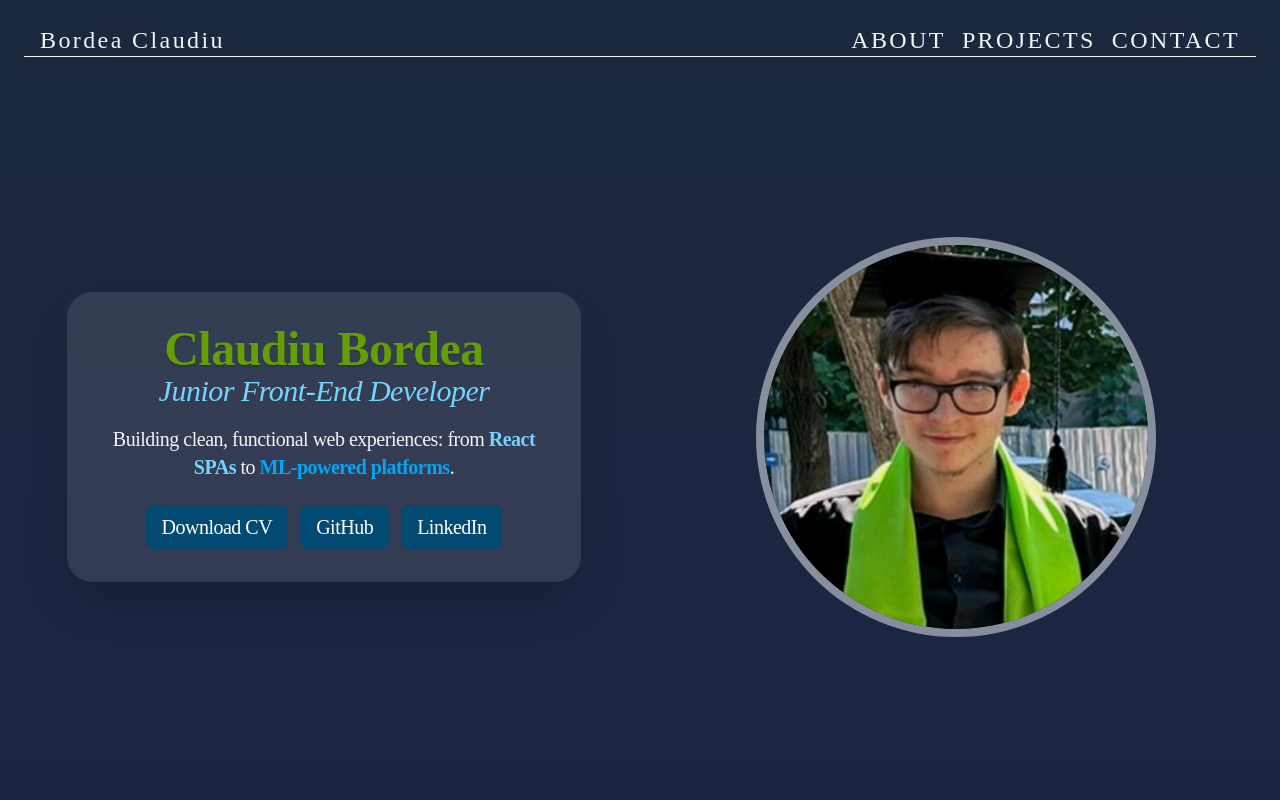
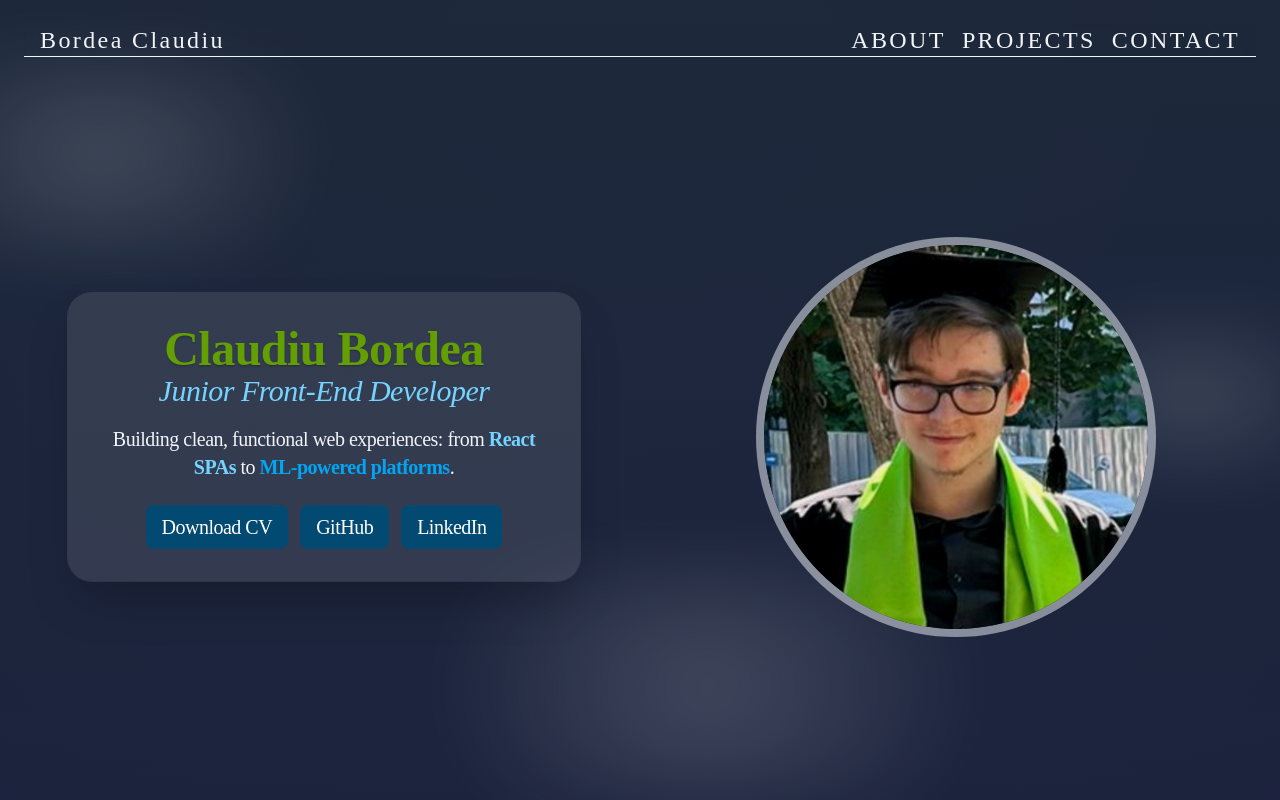
Before and after one commit to Cloudiu9/Portfolio, a React (Vite) app: page / in a window 1280 px wide. Shown: the top 800 px of the page. Built offline with nearby package versions, Linux system fonts and the light colour scheme.

Commit message:
Added clouds and a darker filter to the background.

```diff
--- a/src/App.jsx
+++ b/src/App.jsx
@@ -4,20 +4,33 @@ import Header from "./sections/Header";
 import Hero from "./sections/Hero";
 import Projects from "./sections/Projects";
 import CloudDivider from "./components/CloudDivider";
+import Atmosphere from "./components/Atmosphere";
 
 export default function App() {
   return (
-    <div className="min-h-screen w-full bg-linear-to-b from-slate-800 via-indigo-950 to-sky-800 text-slate-100 font-['NeueMontreal'] text-center text-xl tracking-tight">
-      <div className="p-4 md:p-6 space-y-5 mx-auto max-w-7xl">
+    <div className="relative min-h-screen overflow-hidden bg-linear-to-b from-slate-800 via-indigo-950 to-sky-800 text-slate-100 font-['NeueMontreal'] text-center text-xl tracking-tight">
+      <div className="absolute inset-0 bg-black/10" />
+
+      <div className="absolute inset-0 bg-[radial-gradient(circle_at_top,rgba(255,255,255,0.02),transparent_50%)]" />
+
+      <Atmosphere />
+
+      <main className="relative z-10 p-4 md:p-6 space-y-5 mx-auto max-w-7xl">
         <Header />
         <Hero />
+
         <CloudDivider />
+
         <About />
+
         <CloudDivider />
+
         <Projects />
+
         <CloudDivider />
+
         <Contact />
-      </div>
+      </main>
     </div>
   );
 }
--- /dev/null
+++ b/src/components/Atmosphere.jsx
@@ -0,0 +1,9 @@
+export default function Atmosphere() {
+  return (
+    <div className="pointer-events-none fixed inset-0 overflow-hidden">
+      <div className="cloud cloud-1" />
+      <div className="cloud cloud-2" />
+      <div className="cloud cloud-3" />
+    </div>
+  );
+}
--- a/src/index.css
+++ b/src/index.css
@@ -29,3 +29,82 @@
     transform: translateX(-4px);
   }
 }
+
+.cloud {
+  position: absolute;
+  border-radius: 9999px;
+  filter: blur(40px);
+  opacity: 0.18;
+
+  background: radial-gradient(
+    circle at center,
+    rgba(255, 255, 255, 0.9),
+    rgba(255, 255, 255, 0)
+  );
+
+  animation: drift linear infinite;
+}
+
+.cloud-1 {
+  width: 420px;
+  height: 180px;
+
+  top: 8%;
+  left: -15%;
+
+  animation: drift-right 140s linear infinite;
+}
+
+.cloud-2 {
+  width: 300px;
+  height: 120px;
+
+  top: 42%;
+  right: -10%;
+
+  animation: drift-left 180s linear infinite;
+}
+
+.cloud-3 {
+  width: 520px;
+  height: 220px;
+
+  top: 72%;
+  left: 35%;
+
+  animation: float-soft 220s ease-in-out infinite;
+}
+
+@keyframes drift-right {
+  from {
+    transform: translateX(0);
+  }
+
+  to {
+    transform: translateX(140vw);
+  }
+}
+
+@keyframes drift-left {
+  from {
+    transform: translateX(0);
+  }
+
+  to {
+    transform: translateX(-140vw);
+  }
+}
+
+@keyframes float-soft {
+  0% {
+    transform: translate(0px, 0px);
+  }
+
+  50% {
+    transform: translate(30px, 12px);
+  }
+
+  100% {
+    transform: translate(0px, 0px);
+  }
+}
```
